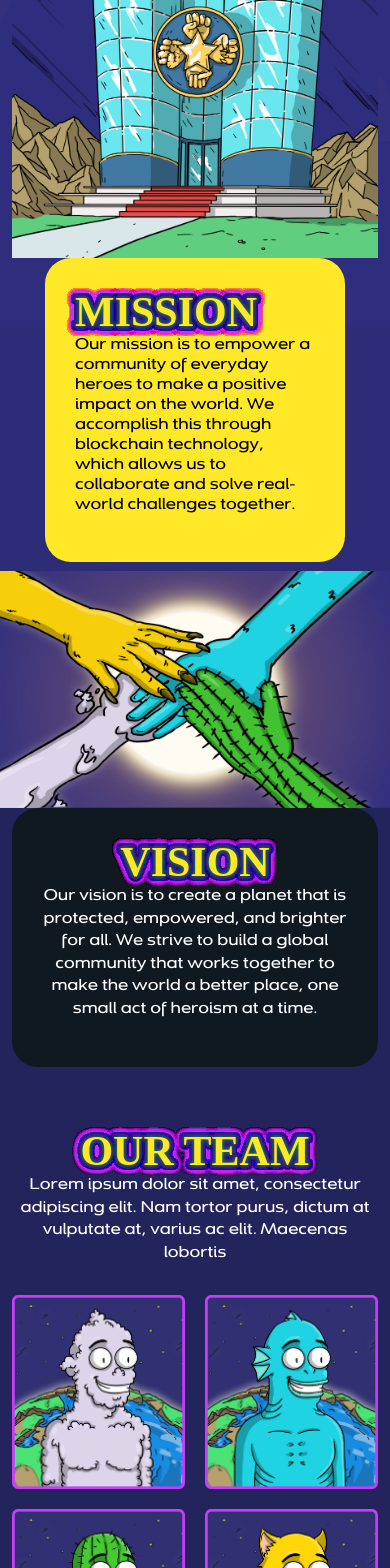
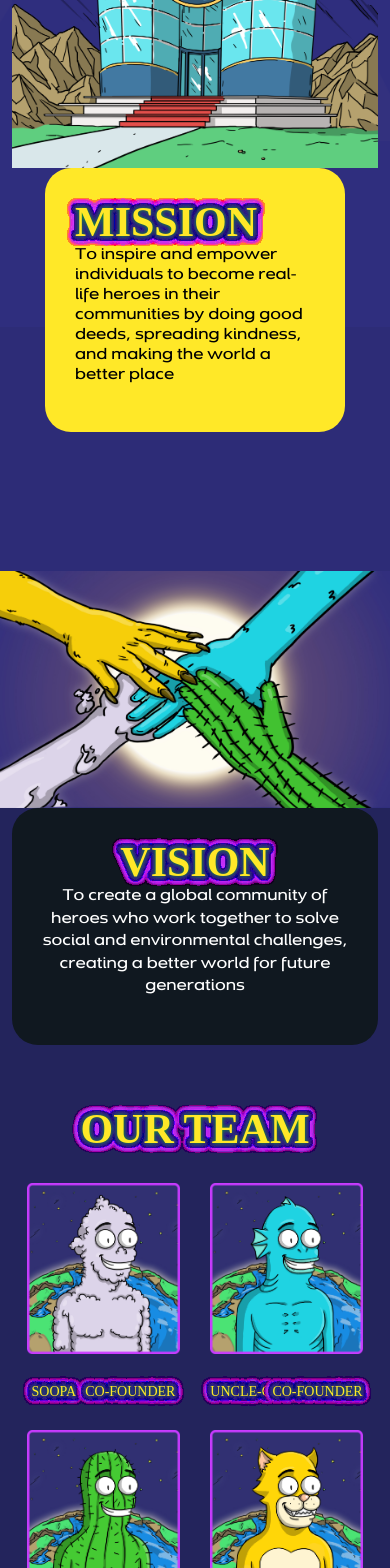
Before and after one commit to abhishek8889/soopaverse, a React (Create React App) app: page /about in a window 390 px wide. Shown: the part 432-2000 px from the top of the page. Built offline with nearby package versions, Linux system fonts and the light colour scheme; a web font is replaced by a local one.

Commit message:
new-change

```diff
--- a/src/components/About.js
+++ b/src/components/About.js
@@ -13,8 +13,7 @@ function About() {
                         <div className="col-lg-7 col-md-12">
                             <div className="about-text">
                                 <h1>about us</h1>
-                                <p>At Soopaverse, we believe in the power of individual, everyday heroes to
-                                    change our world for the better. Through blockchain technology, we’re fostering a community and encouraging people to band together to solve real-world challenges. Join our quest to protect the planet, empower others, and build a brighter future for all.</p>
+                                <p>Soopaverse is a platform that enables users to become real-life heroes by doing good deeds, earning rewards, and customizing their hero characters</p>
                             </div>
                         </div>
                         <div className="col-lg-5 col-md-12">
@@ -24,8 +23,7 @@ function About() {
                         </div>
                         <div className="mission-box">
                             <h2>mission</h2>
-                            <p>Our mission is to empower a community of everyday heroes to make a positive impact on the world. We accomplish this through blockchain technology,
-                                which allows us to collaborate and solve real-world challenges together.</p>
+                            <p>To inspire and empower individuals to become real-life heroes in their communities by doing good deeds, spreading kindness, and making the world a better place</p>
                         </div>
                     </div>
                 </div>
--- a/src/components/DummyData.js
+++ b/src/components/DummyData.js
@@ -1,12 +1,12 @@
 
 import React from "react";
-
+import {Link} from "react-router-dom";
 const DummyData = () => {
     const dummyData = [
-        { id: 1, img: <img src='images/box1.png' alt='img' /> },
-        { id: 2, img: <img src='images/box2.png' alt='img' /> },
-        { id: 3, img: <img src='images/box3.png' alt='img' /> },
-        { id: 4, img: <img src='images/box4.png' alt='img' /> },
+        { id: 1, img: 'images/box1.png' ,name:'Soopa',twitter:'https://twitter.com/SoopaSOL',position:'Co-Founder'},
+        { id: 2, img: 'images/box2.png' ,name:'Uncle-G',twitter:'https://twitter.com/Ghalib151',position:'Co-Founder'},
+        { id: 3, img: 'images/box3.png' ,name:'Ivano Nardacchione',twitter:'https://twitter.com/INardacchione',position:'Artist'},
+        { id: 4, img: 'images/box4.png' ,name:'Prashant Gautam',twitter:'',position:'Full-Stack Developer'},
 
     ];
 
@@ -16,7 +16,13 @@ const DummyData = () => {
                 <div className="img_grid">
                     {
                         dummyData.map((item) => (
-                            <div key={item.id}>{item.img}</div>
+                            <div key={item.id}>
+                                <img src={`${item.img}`}  atr={`${item.name}`} />
+                                    <div className="imp-data">
+                                        <Link to={`${item.twitter}`} className='nav-link'><h2>{item.name}</h2></Link>
+                                        <Link to={`${item.twitter}`} className='nav-link'> <h2>{item.position}</h2></Link>
+                                    </div>
+                            </div>
                         ))
                     }
                 </div>
--- a/src/components/Footer.js
+++ b/src/components/Footer.js
@@ -12,7 +12,7 @@ function Footer() {
                 <div className="container-fluid">
                     <div className="footer-line">
                         <div className="footer-line-text">
-                            <marquee width="100%" direction="left">The game is in under process, Coming Soon!  -  The game is in under process, Coming Soon!  -  The game is in under process, Coming Soon!  -  The game is in under process, Coming Soon!</marquee>
+                            <marquee width="100%" direction="left">The game is in under development, Coming Soon!  -  The game is in under development, Coming Soon!  -  The game is in under development, Coming Soon!  -  The game is in under development, Coming Soon!</marquee>
                         </div>
                     </div>
 
@@ -22,8 +22,8 @@ function Footer() {
 
                         </div>
                         <div className="icon-box">
-                                <a href="#"><i class="fa-brands fa-x-twitter"></i></a>
-                                <a href="#"><i className="fab fa-discord"></i></a>
+                                <Link to="https://twitter.com/soopaverse" ><i className="fa-brands fa-x-twitter"></i></Link>
+                                <Link to="https://discord.gg/soopaverse" ><i className="fab fa-discord"></i></Link>
                                 <Link to="https://soopaverse.gitbook.io/soopaverse/" ><img src='images/book_icon.png' /></Link>
                             </div>
                     </div>
--- a/src/components/Header.js
+++ b/src/components/Header.js
@@ -33,9 +33,8 @@ const Header = (props) =>  {
                                 </li>
                             </ul>
                             <div className="icon-box">
-                                <a href="#"><i class="fa-brands fa-x-twitter"></i></a>
-                                <a href="#"><i className="fab fa-discord"></i></a>
-                                {/* <a href="#" className='book-img'> <img src='images/book_icon.png' /> </a> */}
+                                <Link to="https://twitter.com/soopaverse" ><i className="fa-brands fa-x-twitter"></i></Link>
+                                <Link to="https://discord.gg/soopaverse" ><i className="fab fa-discord"></i></Link>
                                 <Link to="https://soopaverse.gitbook.io/soopaverse/" ><img src='images/book_icon.png' /></Link>
                             </div>
                         </div>
--- a/src/components/TeamData.js
+++ b/src/components/TeamData.js
@@ -10,15 +10,13 @@ function TeamData() {
                     <div className="vision_box">
                         <div className="vision_content">
                             <h2>Vision</h2>
-                            <p>Our vision is to create a planet that is protected, empowered, and brighter for all. We strive to build a global community
-                                that works together to make the world a better place, one small act of heroism at a time.</p>
+                            <p>To create a global community of heroes who work together to solve social and environmental challenges, creating a better world for future generations</p>
                         </div>
                     </div>
                     <div className="team_wrapper">
                         <div className="team_text">
                             <h2>our team</h2>
-                            <p>Lorem ipsum dolor sit amet, consectetur adipiscing elit.
-                                Nam tortor purus, dictum at vulputate at, varius ac elit. Maecenas lobortis </p>
+                            {/* <p> </p> */}
                         </div>
                     </div>
                 </div>
--- a/src/components/responsive.css
+++ b/src/components/responsive.css
@@ -191,9 +191,7 @@
         margin-top: -50px;
     }
 
-    .img_grid {
-        gap: 40px;
-    }
+
 
     .about-sec {
         height: 930px;
@@ -226,6 +224,11 @@
 
 
 }
+@media screen and (min-width: 1200px){
+    .img_grid_wrapper .container {
+        max-width: 850px;
+    }
+    }
 
 @media screen and (max-width: 1199px) {
 
@@ -320,9 +323,7 @@
         padding-top: 80px;
     }
 
-    .img_grid {
-        gap: 30px;
-    }
+
 
     .img_grid_wrapper {
         padding: 50px 0 80px;
@@ -390,6 +391,14 @@
     .banner-logo h3:after {
         width: 560px;
     }
+    .banner-text {
+        margin-top: -156px;
+    }
+    .banner-logo h3:after {
+        width: 560px;
+        left: -10px;
+        top: -9px;
+    }
 }
 
 @media screen and (max-width: 991px) {
@@ -433,8 +442,6 @@
         height: 70px;
 
     }
-
-
     .footer-line-text {
         padding: 12px 0 8px;
     }
@@ -521,7 +528,15 @@
         margin-top: -146px;
     }
     .banner-logo h3 {
-        height: 170px;
+        height: 150px;
+    }
+    .banner-text {
+        margin-top: -125px;
+    }
+    .banner-logo h3:after {
+        height: 70px;
+        width: 500px;
+        top: -4px;
     }
 }
 
@@ -541,8 +556,9 @@
     }
 
     .banner-logo h3:after {
-        height: 70px;
-        width: 480px;
+        height: 65px;
+        width: 390px;
+        left: 0;
     }
     .footer-sec .icon-box a {
         height: 29px !important;
@@ -647,18 +663,20 @@
     }
 
     .banner-text {
-        margin-top: -106px;
+        margin-top: -100px;
     }
     .banner-logo h3 {
         height: 140px;
+    }
+    .banner-logo {
+        margin-top: -103px;
     }
 }
 
 @media screen and (max-width: 575px) {
     h3 {
-        font-size: 18px !important;
+        font-size: 16px !important;
     }
-
 
     .banner-logo h3 {
         height: 80px;
@@ -711,9 +729,6 @@
         width: 100% !important;
     }
 
-    .img_grid {
-        gap: 20px;
-    }
 
     .img_grid_wrapper {
         padding: 30px 0 50px;
@@ -760,6 +775,10 @@
         width: 460px;
     }
     .banner-text {
-        margin-top: -60px;
+        margin-top: -40px;
+    }
+    .banner-logo h3:after {
+        height: 40px;
+        width: 270px;
     }
 }
--- a/src/components/style.css
+++ b/src/components/style.css
@@ -418,9 +418,13 @@ button.bt {
 }
 
 .img_grid {
-    display: grid;
-    grid-template-columns: auto auto;
-    gap: 60px;
+    gap: 30px 0;
+    display: flex;
+    flex-wrap: wrap;
+}
+.img_grid > div {
+    width: 50%;
+    padding: 0px 15px;
 }
 
 .img_grid img {
@@ -545,3 +549,26 @@ button.bt {
     max-width: 35px;
     height: 23px;
 }
+.imp-data {
+    display: flex;
+    justify-content: space-around;
+    padding-top: 30px;
+}
+
+.imp-data a {
+    color: #fff;
+    font-size: 18px;
+}
+
+.imp-data p {
+    margin: 0;
+    color: #fff;
+}
+
+
+.imp-data h2{
+    /* font-size: 20px !important; */
+    font-size: 14px !important;
+    font-weight: 200 !important;
+
+}
```
